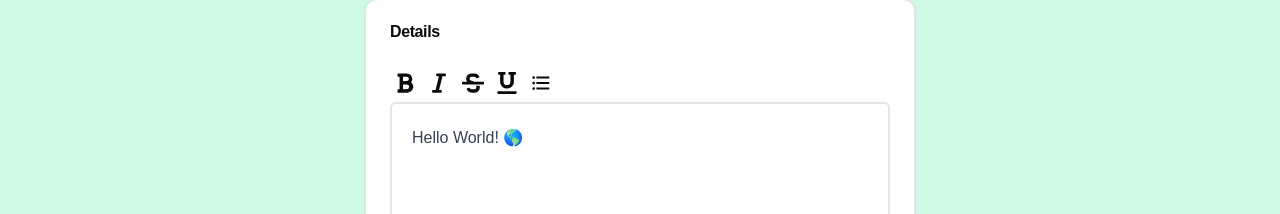
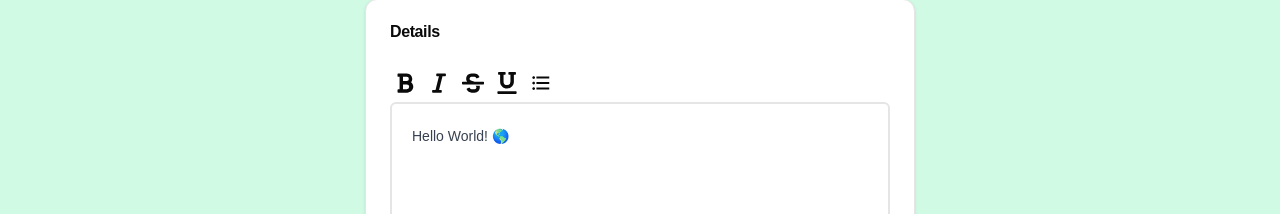
Before and after one commit to reiz0/Manage_Green, a Next.js app: page /task/1 in a window 1280 px wide. Shown: the part 197-411 px from the top of the page. Built offline with nearby package versions, Linux system fonts and the light colour scheme.

Commit message:
delete unnesessary part

```diff
--- a/src/app/(login)/task/[taskId]/_components/Editor.tsx
+++ b/src/app/(login)/task/[taskId]/_components/Editor.tsx
@@ -1,7 +1,6 @@
 "use client";
 
 import Underline from "@tiptap/extension-underline";
-// import BulletList from '@tiptap/extension-bullet-list'
 import { EditorContent, useEditor } from "@tiptap/react";
 import StarterKit from "@tiptap/starter-kit";
 
@@ -13,20 +12,12 @@ export const Editor = () => {
     extensions: [StarterKit, Underline],
     editorProps: {
       attributes: {
-        class: "m-5 focus:outline-none h-full prose [&_ol]:list-decimal [&_ul]:list-disc",
+        class: "m-5 focus:outline-none h-full prose prose-sm",
       },
     },
     content: "<p>Hello World! 🌎️</p>",
   });
 
-  // StarterKit.configure({
-  //   bulletList:{
-  //     keepMarks: true,
-  //     HTMLAttributes:{
-  //       class: "list-disc"
-  //     }
-  //   }
-  // })
 
   if (!editor) {
     return (
```
